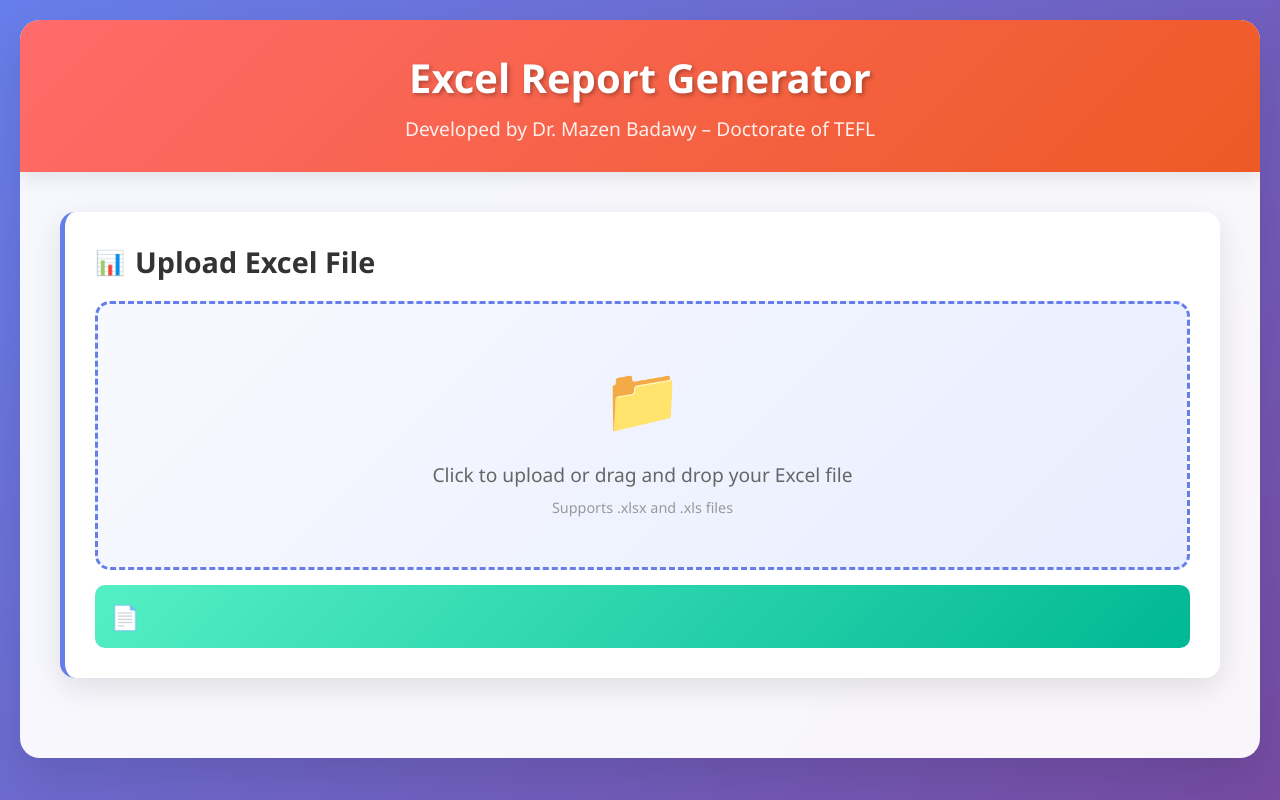
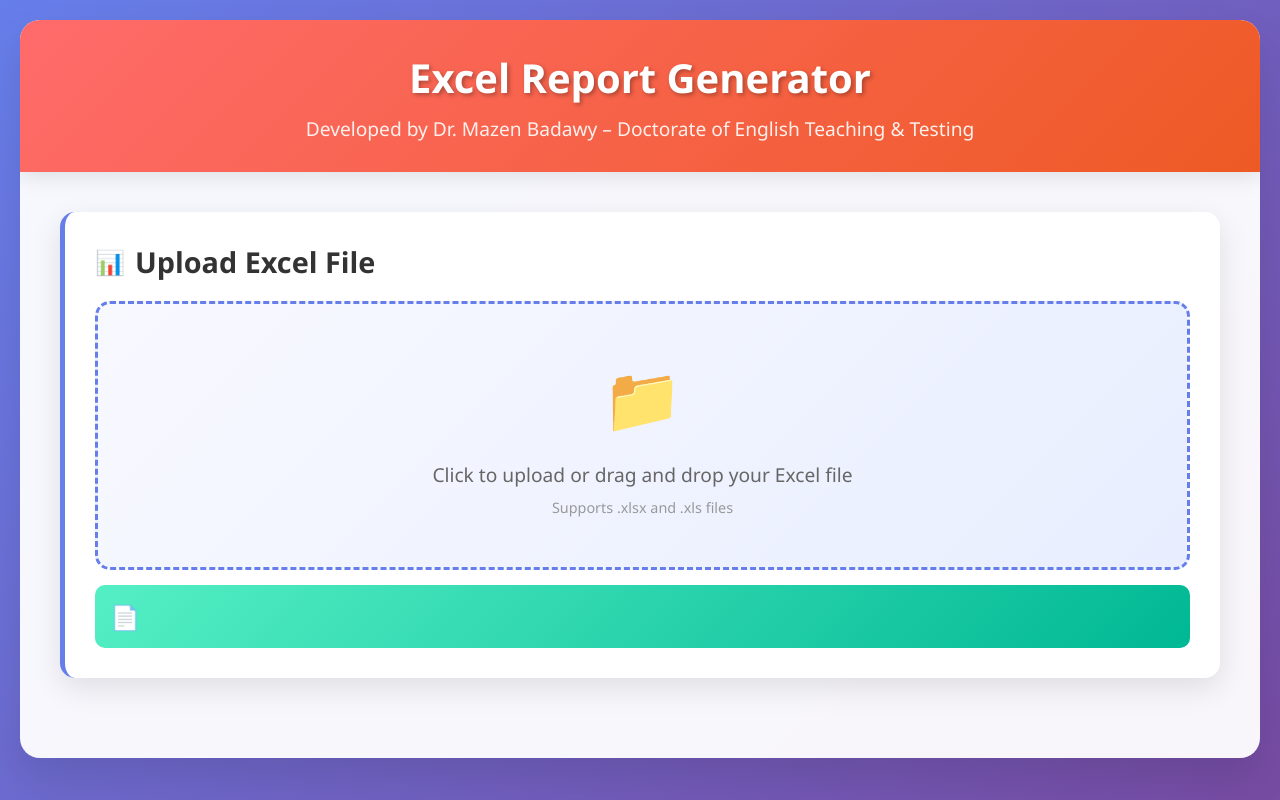
Before and after one commit to Mazenegykfs/excel_report_generator-v2, a plain HTML site: page index.html in a window 1280 px wide. Drawn offline with Linux system fonts and the light colour scheme.

Commit message:
Update index.html

```diff
--- a/index.html
+++ b/index.html
@@ -305,7 +305,7 @@
     <div class="container">
         <div class="header">
             <h1>Excel Report Generator</h1>
-            <p>Developed by Dr. Mazen Badawy – Doctorate of TEFL</p>
+            <p>Developed by Dr. Mazen Badawy – Doctorate of English Teaching & Testing</p>
         </div>
 
         <div class="content">
```
